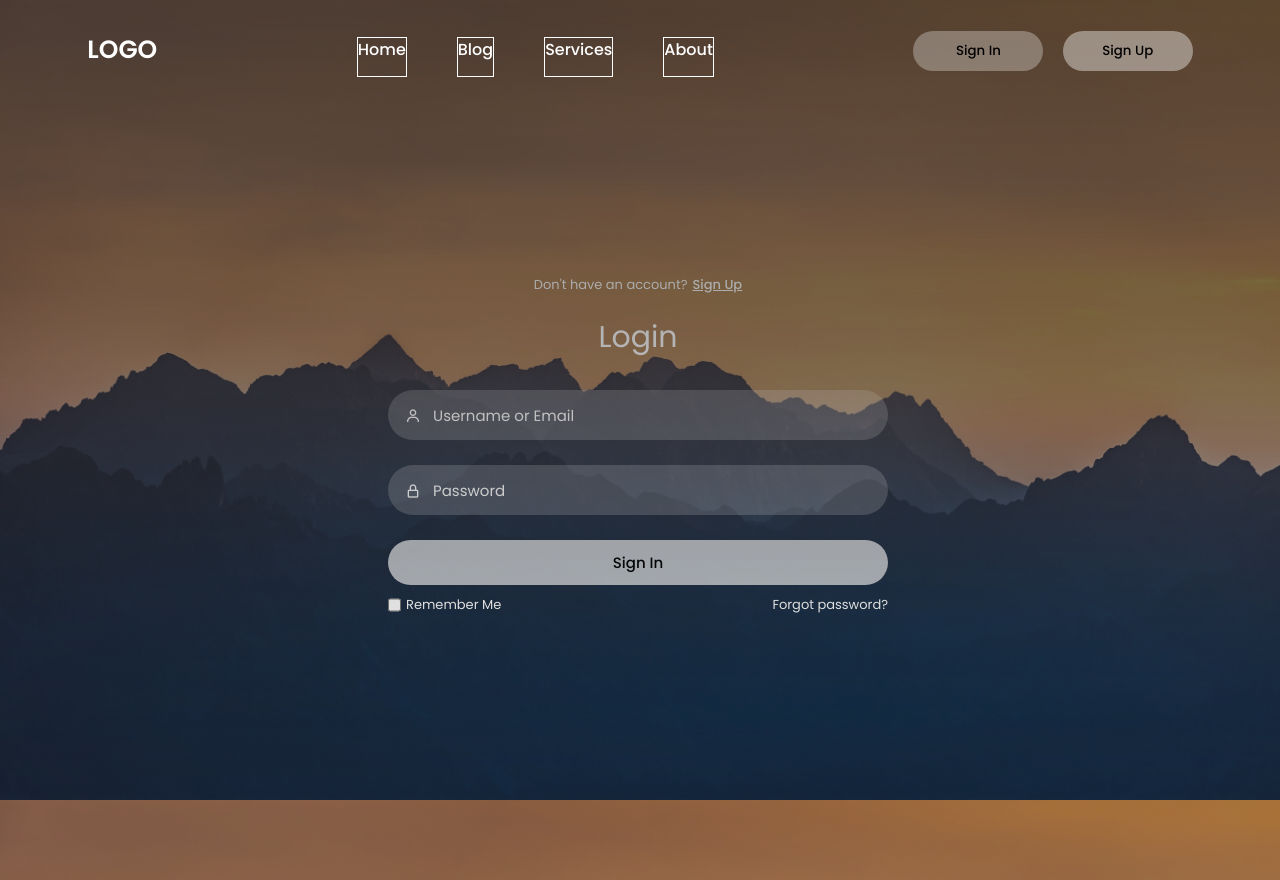
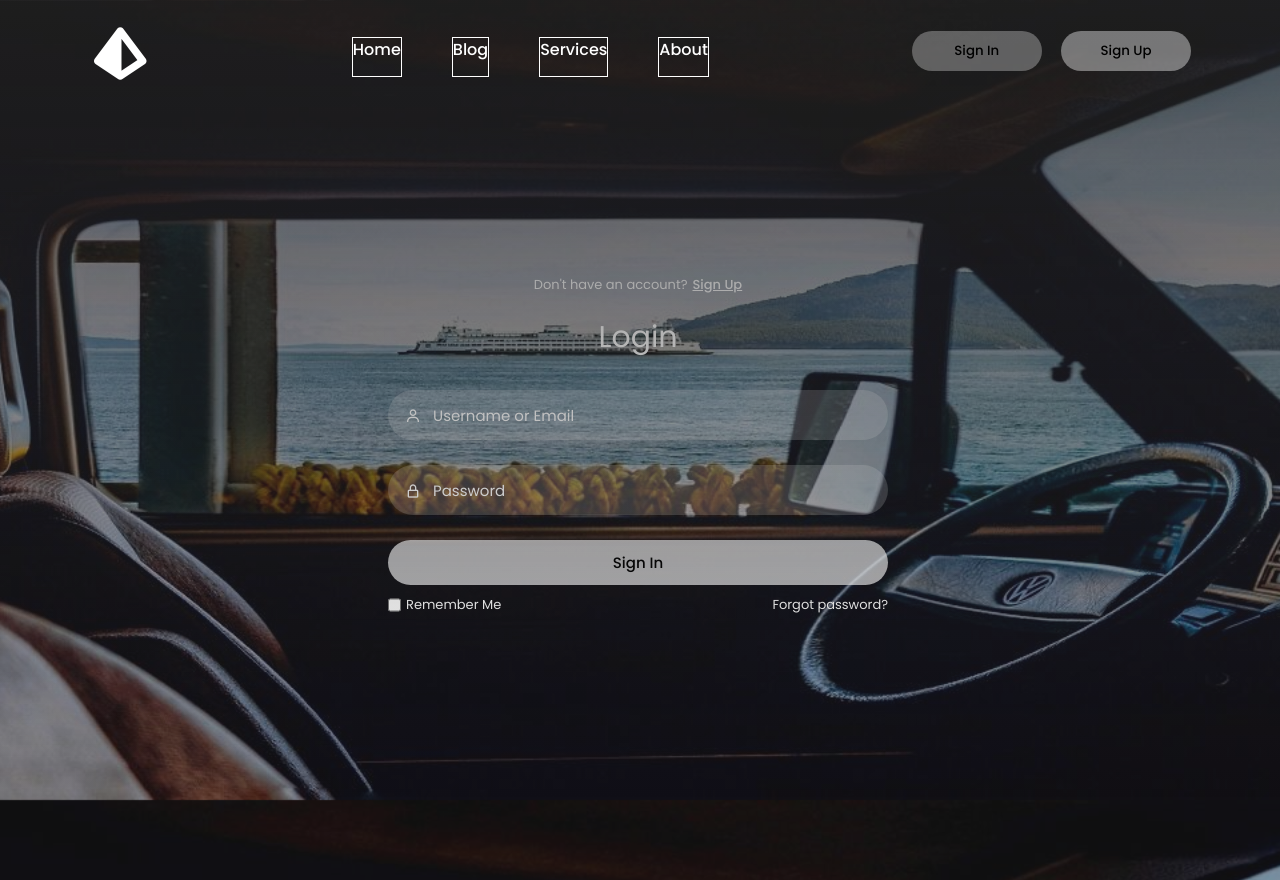
Before and after one commit to zahidesoylu/login-designs2, a plain HTML site: page index.html in a window 1280 px wide. Drawn offline with nearby package versions, Linux system fonts and the light colour scheme.

Commit message:
logo değiştirildi ve farklı bg secenekleri eklendi

```diff
--- a/index.html
+++ b/index.html
@@ -13,7 +13,7 @@
     <div class="wrapper">
         <nav class="nav">
             <div class="nav-logo">
-                <p>LOGO</p>
+                <i class='bx bxs-pyramid' ></i>
             </div>
             <div class="nav-menu" id="navMenu">
                 <ul>
--- a/style.css
+++ b/style.css
@@ -8,7 +8,7 @@
 }
 
 body {
-    background: url('images/1.jpg') no-repeat center center/cover;
+    background: url('images/5.jpg') no-repeat center center/cover;
     background-size: cover;
     background-repeat: no-repeat;
     background-attachment: fixed;
@@ -34,10 +34,11 @@ body {
     z-index: 1000;
 }
 
-.nav-logo p {
+.nav-logo i {
     color: white;
-    font-size: 25px;
+    font-size: 60px;
     font-weight: 600;
+    margin-top: 25px;
 }
 
 .nav-menu ul {
```
Also changed, not shown: images/2.jpg (added), images/4.jpg (added), images/5.jpg (added), images/6.jpg (added), images/7.jpg (added), images/8.jpg (added), images/9.jpg (added).
